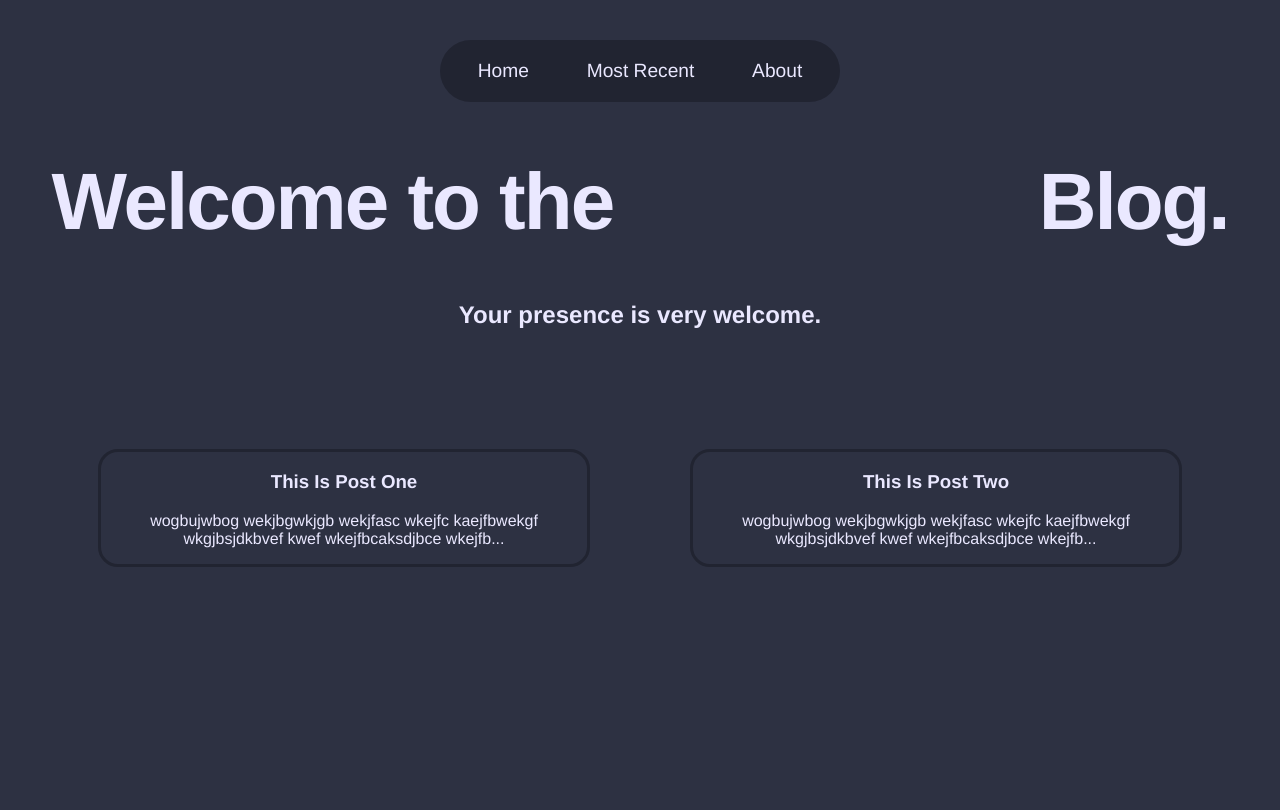
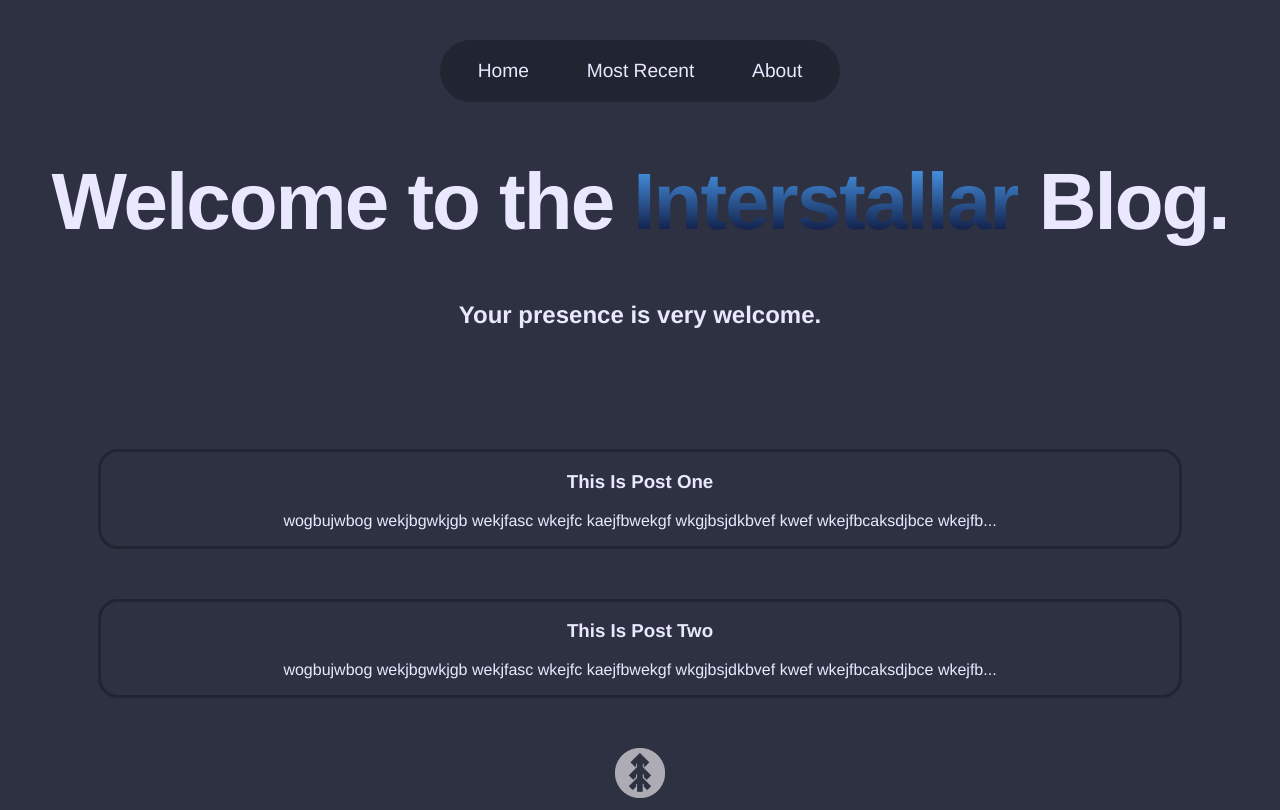
Before and after one commit to Brendanthatman/interstellar-explorer-log, an Eleventy site: page index.liquid in a window 1280 px wide. Built offline with nearby package versions, Linux system fonts and the light colour scheme; Eleventy itself is replaced by a stand-in of ours; files that its build step writes are made by us from their sources.

Commit message:
working on home page

```diff
--- a/index.liquid
+++ b/index.liquid
@@ -6,6 +6,7 @@ title: Interstellar Blog
 <h1>Welcome to the <strong>Interstallar</strong> Blog.</h1>
 <h2>Your presence is very welcome.</h2>
 
+<div>
     <div id="posts">
         <a href="/postone/" title="Most Recent Post...">
             <div id="postone">
@@ -20,3 +21,7 @@ title: Interstellar Blog
             </div>
         </a>
     </div>
+    <div id="about_bar">
+        <img alt="pine" src="/images/pine.png" width="50" />
+    </div>
+</div>
--- a/styles/screen.css
+++ b/styles/screen.css
@@ -38,8 +38,13 @@ h1 {
     letter-spacing: -2px;
 }
 
+h1 strong {
+    background: linear-gradient(#4fa7ff, #060524);
+    background-clip: text;
+    -webkit-text-fill-color: transparent;
+}
+
 #posts {
-    display: flex;
     padding-top: 50px;
 }
 
@@ -52,11 +57,4 @@ h1 {
 #posts a{
     text-decoration: none;
     color: #EAE8FF;
-
 }
-
-h1 strong {
-    background: -webkit-linear-gradient(#4fa7ff #060524);
-    -webkit-background-clip: text;
-    -webkit-text-fill-color: transparent;
-}
```
Lines whose indentation alone changed are shown as unchanged.
